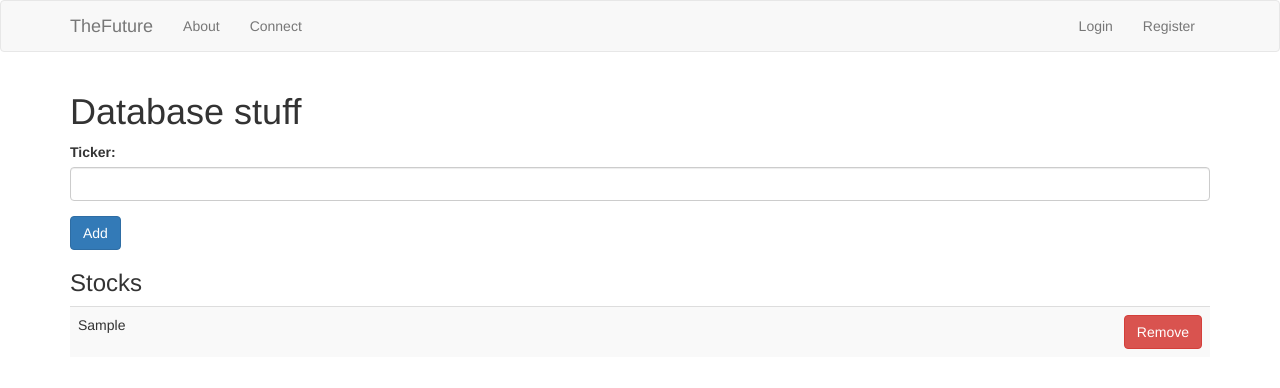
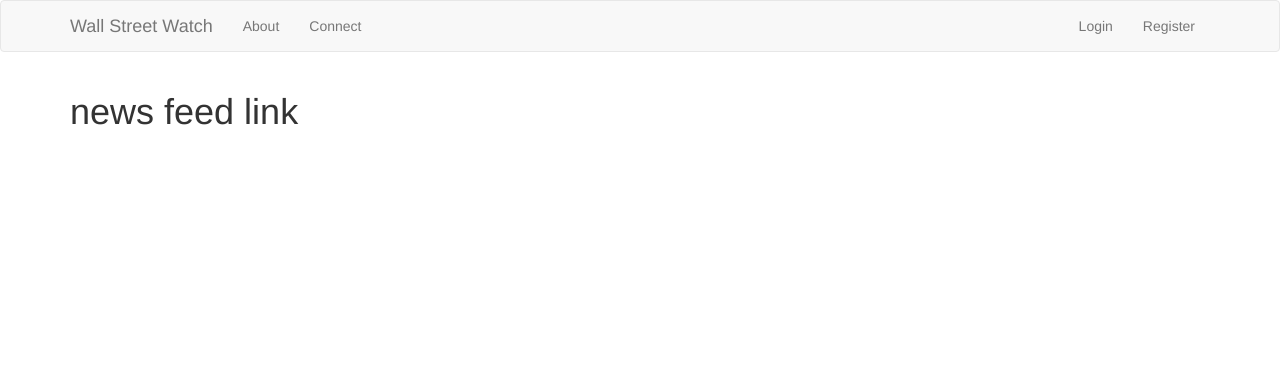
Before and after one commit to 19leey/Wall.Street.Watch, a Flask app: page /test in a window 1280 px wide. Shown: the top 388 px of the page. Run offline with Flask 2, Linux system fonts and the light colour scheme; tables that the repository leaves empty or names only in its code hold one stand-in row (values such as "Sample post"); some libraries are stand-ins or nearby versions.

Commit message:
Minor tweaks

```diff
--- a/app/templates/home.html
+++ b/app/templates/home.html
@@ -2,13 +2,13 @@
 
 {% block body %}
   <div class="jumbotron text-center">
-    <h1>Future of Something</h1>
-    <p class="lead">Play around on the playground</p>
+    <h1>Wall Street Watch</h1>
+    <p class="lead">Watch the Street of Wall</p>
     {% if session.logged_in == NULL %}
     	<a href="/register" class="btn btn-primary btn-lg">Register</a>
     	<a href="/login" class="btn btn-success btn-lg">Login</a>
     {% else %}
-    	<h3>Welcome!</h3>
+    	<h3>Welcome {{ session.username }}!</h3>
     {% endif %}
   </div>
 {% endblock %}
--- a/app/templates/includes/_navbar.html
+++ b/app/templates/includes/_navbar.html
@@ -7,7 +7,7 @@
             <span class="icon-bar"></span>
             <span class="icon-bar"></span>
           </button>
-          <a class="navbar-brand" href="/">TheFuture</a>
+          <a class="navbar-brand" href="/">Wall Street Watch</a>
         </div>
         <div id="navbar" class="collapse navbar-collapse">
           <ul class="nav navbar-nav">
--- a/app/templates/temp.html
+++ b/app/templates/temp.html
@@ -4,33 +4,6 @@
     <head>
         <script src="https://code.jquery.com/jquery-latest.js"></script>
     </head>
-    <h1>Database stuff</h1>
-    <form action="{{ url_for('add_stock') }}" method="POST" name="ticker">
-    {{ form.hidden_tag() }}
-
-        <div class="form-group">
-            <label>Ticker:</label>
-            <input type="text" name="ticker" class="form-control" value={{request.form.ticker}}>
-        </div>
-        <button type="submit" class="btn btn-primary">Add</button>
-    </form>
-
-    {% if num_watch == 0 %}
-    <h3>Add a stock to watch</h3>
-    {% else %}
-    <h3>Stocks</h3>
-      <table class="table table-striped">
-        {% for stock in stocks %}
-          <tr>
-            <td>{{ stock['ticker'] }}</td>
-            <td>
-              <form action="{{ url_for('remove_stock', id=stock['id']) }}" method="POST">
-                <button type="submit" class="btn btn-danger pull-right">Remove</button>
-              </form>
-            </td>
-          </tr>
-        {% endfor %}
-      </table>
-    {% endif %}
+    <h1>news feed link</h1>
 
 {% endblock %}
--- a/app/templates/watchlist.html
+++ b/app/templates/watchlist.html
@@ -12,7 +12,7 @@
                     var stocks = JSON.parse(response);
 
                     for (i in stocks) {
-                        var stock = stocks[i].StockSymbol+"\">"+stocks[i].StockSymbol + "</a> " + stocks[i].LastTradePrice + " " + stocks[i].Change + " " + stocks[i].ChangePercent + "%<br>";
+                        var stock = stocks[i].StockSymbol+"\">"+stocks[i].StockSymbol + "</a> $" + stocks[i].LastTradePrice + " " + stocks[i].Change + " " + stocks[i].ChangePercent + "%<br>";
                         data.push('<tr><td><a href="/stock/'+stock+'</td>'
                             +'<td><form action="{{ url_for('remove_stock', ticker=stocks[0]['StockSymbol']) }}" method="POST"><button type="submit" class="btn btn-danger pull-right">Remove</button></form></td></tr>');
                         $("#inital").remove()
@@ -50,7 +50,7 @@
       <table id="list" class="table table-striped">
         {% for stock in stocks %}
           <tr id="inital">
-            <td><a href="/stock/{{ stock[0]['StockSymbol'] }}">{{ stock[0]['StockSymbol'] }}</a> {{ stock[0]['LastTradePrice'] }} {{ stock[0]['Change'] }} {{ stock[0]['ChangePercent'] }}%</td>
+            <td><a href="/stock/{{ stock[0]['StockSymbol'] }}">{{ stock[0]['StockSymbol'] }}</a> ${{ stock[0]['LastTradePrice'] }} {{ stock[0]['Change'] }} {{ stock[0]['ChangePercent'] }}%</td>
             <td>
               <form action="{{ url_for('remove_stock', ticker=stock[0]['StockSymbol']) }}" method="POST">
                 <button type="submit" class="btn btn-danger pull-right">Remove</button>
--- a/app/views.py
+++ b/app/views.py
@@ -8,7 +8,7 @@ import json
 from flask_mysqldb import MySQL
 from passlib.hash import sha256_crypt
 
-# Config MySQL
+# Configure MySQL
 app.config['MYSQL_HOST'] = 'localhost'
 app.config['MYSQL_USER'] = 'root'
 app.config['MYSQL_PASSWORD'] = ''
@@ -30,9 +30,6 @@ def about():
     return render_template('about.html')
 
 
-# IMPLEMENT SQL DATABASE CONNECTION
-from .tmp_stocks import Stocks
-
 # Watchlist
 @app.route('/watchlist', methods=['GET', 'POST'])
 def watchlist():
@@ -48,6 +45,19 @@ def watchlist():
     stocks = initWatchedStocks(tickers)
 
     return render_template('watchlist.html', form=form, stocks=stocks, num_watch=num_watch)
+
+
+# Update Watchlist
+@app.route('/updateWatchlist', methods=['GET', 'POST'])
+def updateWatchlist():
+    cur = mysql.connection.cursor()
+    cur.execute("SELECT * FROM stocks")
+    stocks = cur.fetchall()
+    cur.close()
+
+    data = updateWatchedStocks(stocks)
+
+    return data
 
 
 # Add Stock to Watchlist
@@ -90,19 +100,6 @@ def remove_stock(ticker):
     cur.close()
 
     return redirect(url_for('watchlist'))
-
-
-# Update Watchlist
-@app.route('/updateWatchlist', methods=['GET', 'POST'])
-def updateWatchlist():
-    cur = mysql.connection.cursor()
-    cur.execute("SELECT * FROM stocks")
-    stocks = cur.fetchall()
-    cur.close()
-
-    data = updateWatchedStocks(stocks)
-
-    return data
 
 
 # Stock Details
```
Also changed, not shown: app/templates/about.html (+16 -4 lines).
